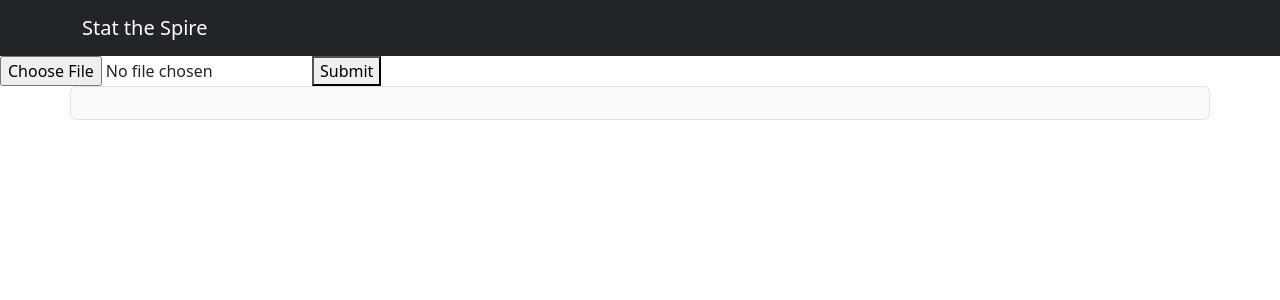
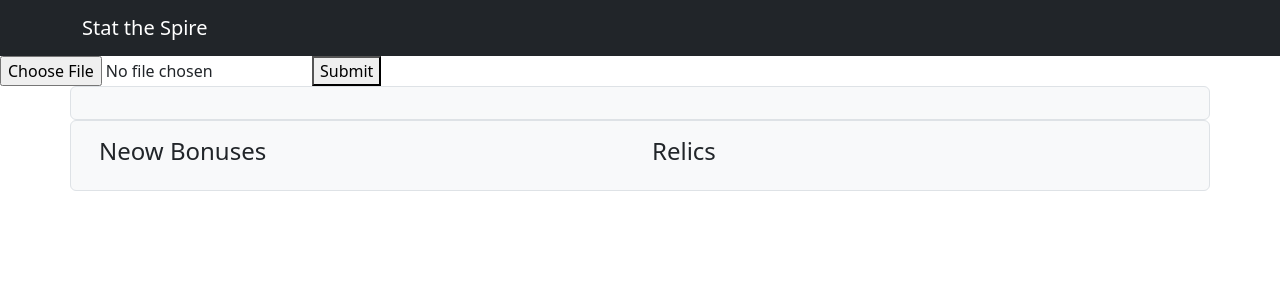
Before and after one commit to kuraganeru/stat-my-spire, a React (Vite) app in the folder client/: page / in a window 1280 px wide. Shown: the top 300 px of the page. Built offline with nearby package versions, Linux system fonts and the light colour scheme.

Commit message:
init run subheader components

```diff
--- /dev/null
+++ b/client/src/components/RunNeowBonuses.jsx
@@ -0,0 +1,11 @@
+import React, { Fragment } from 'react'
+
+const RunNeowBonuses = props => {
+    return (
+        <>
+            <h4>Neow Bonuses</h4>
+        </>
+    )
+}
+
+export default RunNeowBonuses
--- /dev/null
+++ b/client/src/components/RunRelics.jsx
@@ -0,0 +1,11 @@
+import React, { Fragment } from 'react'
+
+const RunRelics = props => {
+    return (
+        <>
+            <h4>Relics</h4>
+        </>
+    )
+}
+
+export default RunRelics
--- /dev/null
+++ b/client/src/components/RunSubheader.jsx
@@ -0,0 +1,22 @@
+import React, {Fragment} from 'react'
+import Row from 'react-bootstrap/Row';
+import Col from 'react-bootstrap/Col';
+
+import RunNeowBonuses from './RunNeowBonuses';
+import RunRelics from './RunRelics';
+
+const RunSubheader = props => {
+
+    return (
+        <Row className="bg-light border rounded p-3">
+            <Col>
+                <RunNeowBonuses />
+            </Col>
+            <Col>
+                <RunRelics />
+            </Col>
+        </Row>
+    )
+}
+
+export default RunSubheader
--- a/client/src/components/RunSummary.jsx
+++ b/client/src/components/RunSummary.jsx
@@ -2,11 +2,13 @@
 import Container from 'react-bootstrap/Container';
 
 import RunHeader from './RunHeader'
+import RunSubheader from './RunSubheader';
 
 const RunSummary = props => {
     return (
         <Container id="run-summary-header">
             <RunHeader formattedRun={props.formattedRun} />
+            <RunSubheader formattedRun={props.formattedRun} />
         </Container>
     )
 }
```
